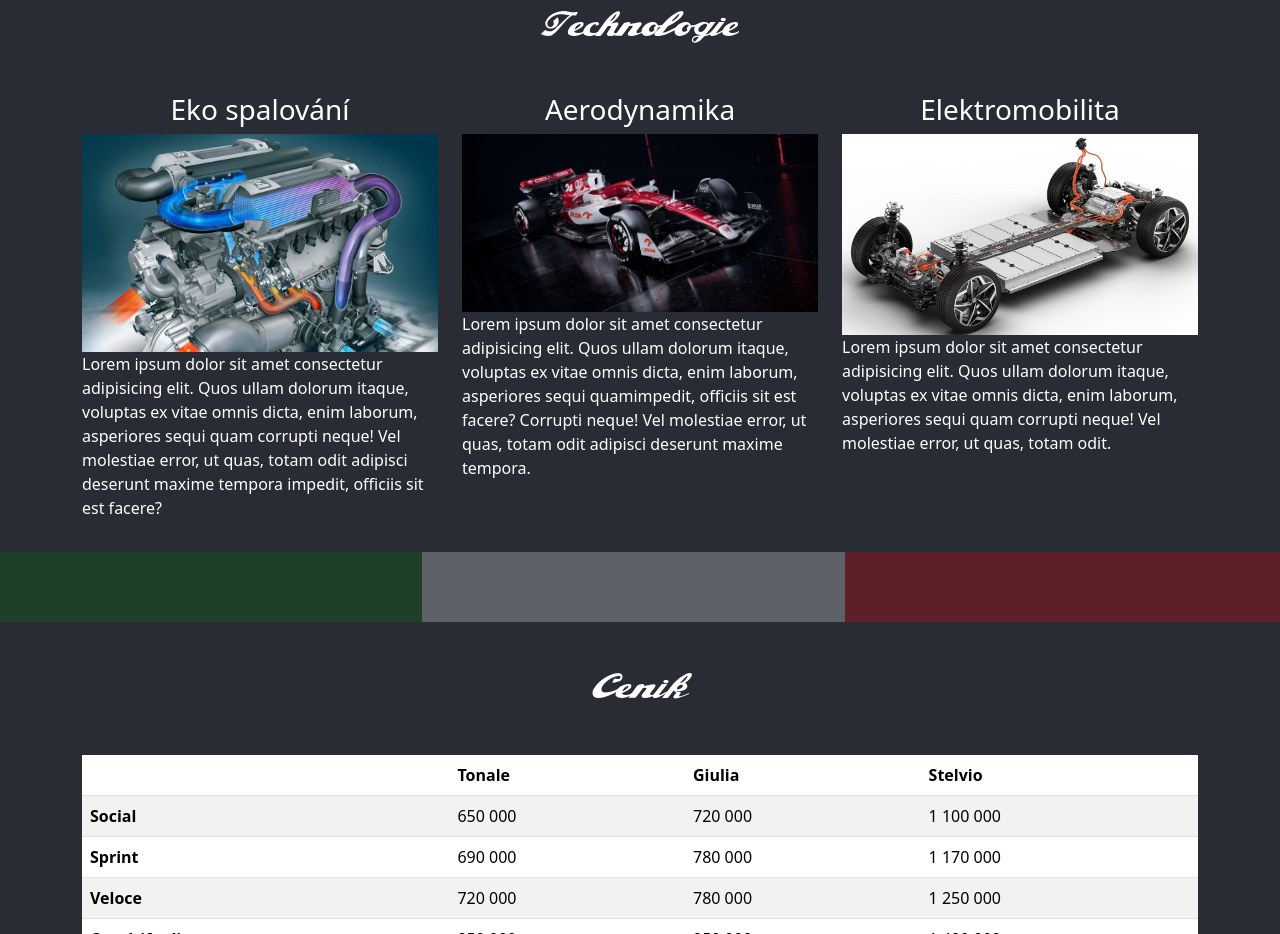
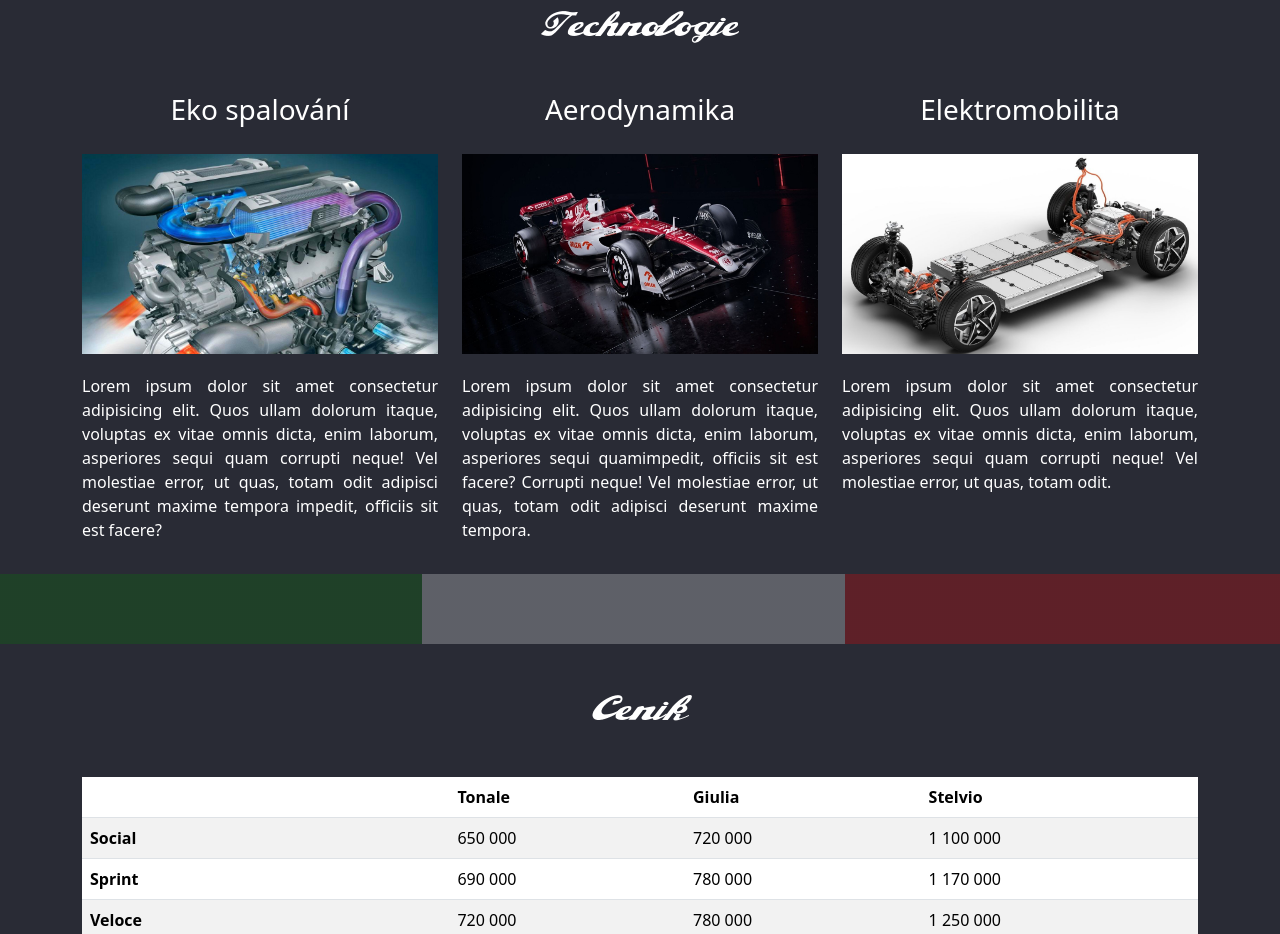
Before and after one commit to ladislavklejna/BootstrapCV, a website: page index.html in a window 1280 px wide. Shown: the part 1620-2554 px from the top of the page. Drawn offline with nearby package versions, Linux system fonts and the light colour scheme; a web font is replaced by a local one.

Commit message:
oprava tech obrázků

```diff
--- a/main.scss
+++ b/main.scss
@@ -101,11 +101,11 @@
 .carousel-caption {
   background-color: rgba(0, 0, 0, 0.3);
 }
-#tech p {
+.tech p {
   text-align: justify;
 }
-#tech img {
-  min-height: 200px;
+.tech .row img {
+  height: 200px;
   margin-top: 20px;
   margin-bottom: 20px;
 }
```
Also changed, not shown: main.css.
